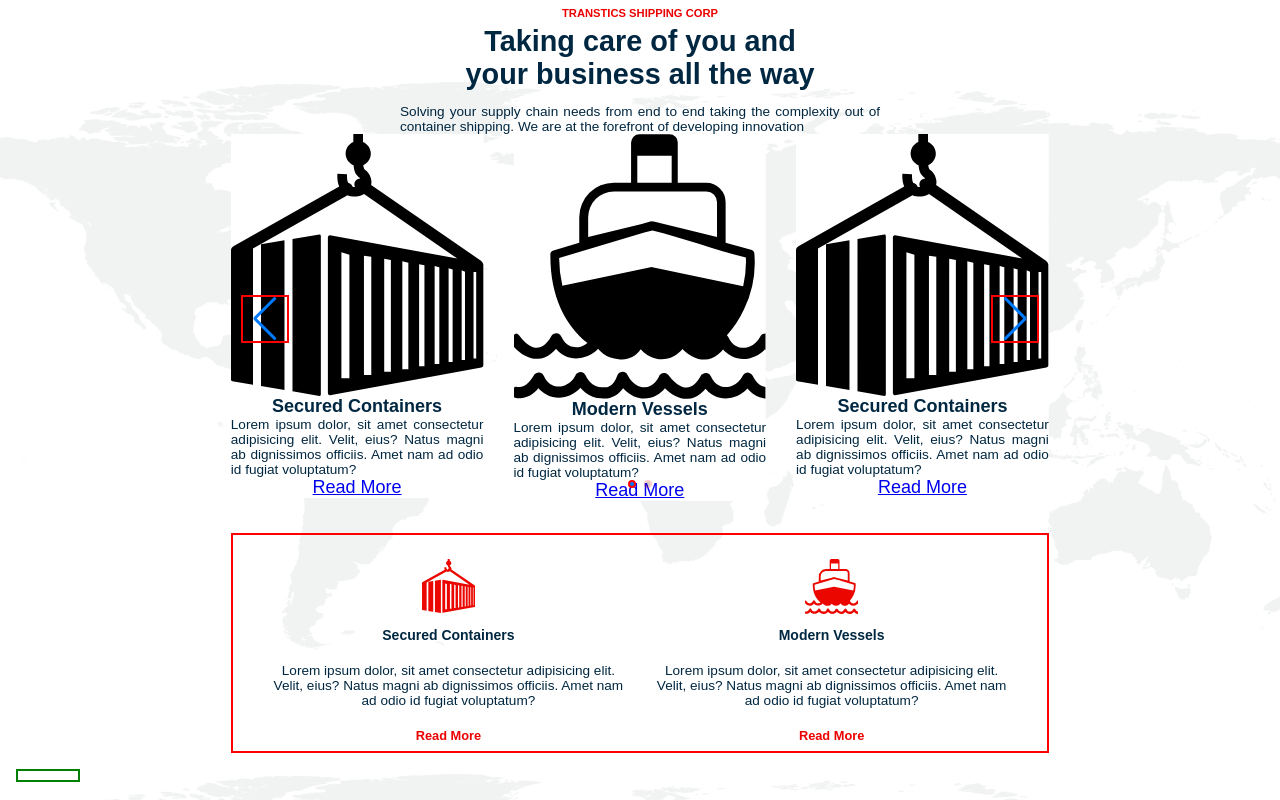
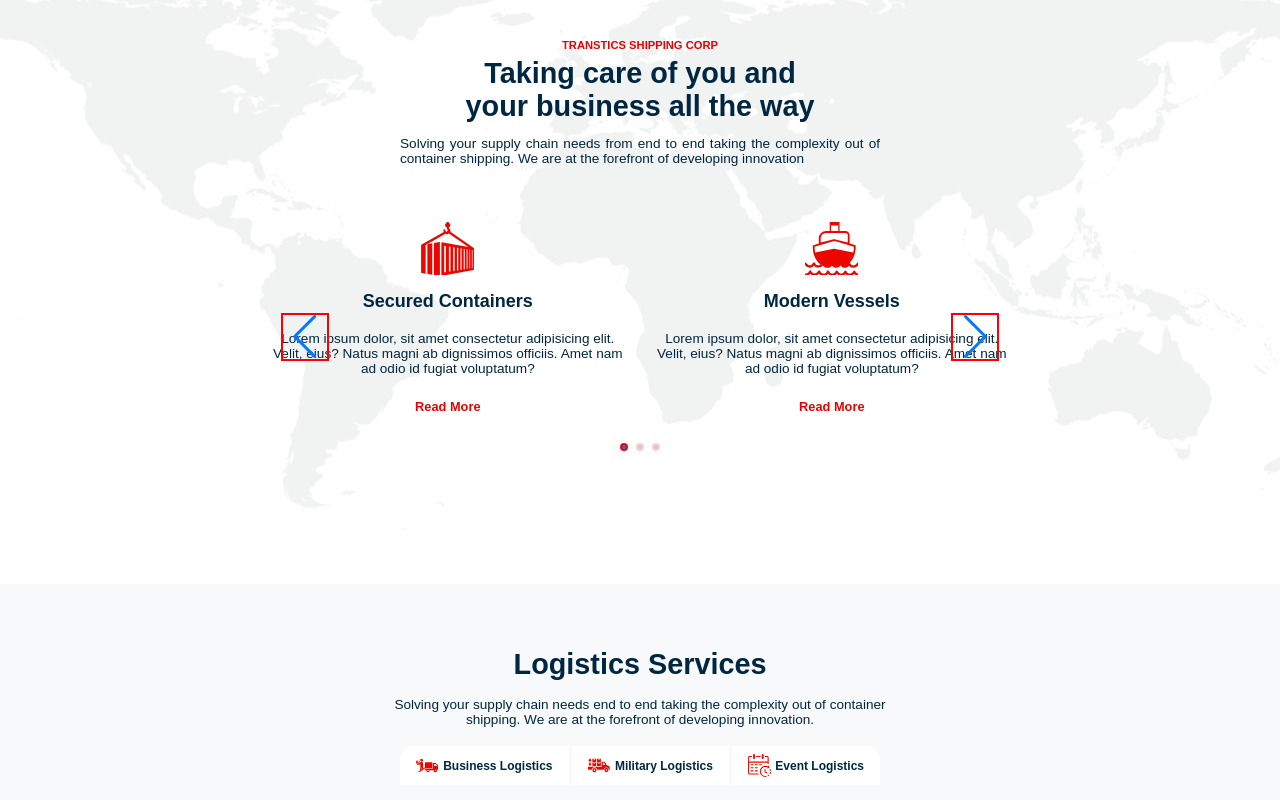
Before and after one commit to tracemycodes/fullstack_logistics_service_webapp, a React (Create React App) app: page / in a window 1280 px wide. Shown: the part 860-1660 px from the top of the page. Built offline with nearby package versions, Linux system fonts and the light colour scheme.

Commit message:
feat: news section

```diff
--- a/src/App.js
+++ b/src/App.js
@@ -6,6 +6,7 @@ import Footer from './components/LandingPage/Footer';
 import Header from './components/LandingPage/Header';
 import LandingPage from './components/LandingPage/LandingPage';
 import LogisticsService from './components/LandingPage/LogisticsService';
+import RecentNews from './components/LandingPage/RecentNews';
 import ShipSmart from './components/LandingPage/ShipSmart';
 import TrackShipment from './components/LandingPage/TrackShipment';
 import { LightTheme } from './theme/globalStyle';
@@ -22,6 +23,7 @@ function App() {
         <TrackShipment />
         <ShipSmart />
         <Advantages />
+        <RecentNews/>
         <ClientReview />
         <Footer />
       </ThemeProvider>
--- a/src/components/LandingPage/AboutShipment.js
+++ b/src/components/LandingPage/AboutShipment.js
@@ -17,7 +17,7 @@ import './styles.css';
 import { Navigation, Pagination } from 'swiper';
 
 const AboutLogistics = styled.section`
-  padding: 4rem 0;
+  padding: 6rem 0 7rem;
   color: ${({ theme }) => theme.text_darkBlue};
   background-image: url(${mapImg});
   background-cover: cover;
@@ -52,12 +52,11 @@ const AboutLogistics = styled.section`
   .about-carousel {
     padding: 0.5rem 2.5rem;
     margin-top: 2rem;
-    border: 2px solid red;
     display: flex;
     gap: 2rem;
 
     article {
-      margin-top: 1rem;
+      margin: 1rem 0 3rem;
     }
     .icon {
       width: 3.3rem;
@@ -89,12 +88,6 @@ const AboutLogistics = styled.section`
     }
 
   }
-  .dots {
-      border: 2px solid green;
-      width: 4rem;
-      padding: .3rem;
-      margin: 1rem;
-    }
 `;
 
 const AboutShipment = () => {
@@ -108,11 +101,12 @@ const AboutShipment = () => {
           out of container shipping. We are at the forefront of developing
           innovation
         </p>
+        <div className='about-carousel'>
         <Swiper
           modules={[Navigation, Pagination]}
             spaceBetween={30}
             loop={true}
-            slidesPerView={3}
+            slidesPerView={2}
             speed={2000}
             pagination={{
               clickable: true,
@@ -147,13 +141,12 @@ const AboutShipment = () => {
             <a href='#'>Read More</a>
           </article>
           </SwiperSlide>
-        </Swiper>
-        <div className='about-carousel'>
-          <article>
+          <SwiperSlide>
+            <article>
             <div className='icon'>
-              <img src={containerImg} alt='logo' />
+              <img src={shipmentImg} alt='' />
             </div>
-            <h4>Secured Containers</h4>
+            <h4>Packaged goods</h4>
             <p>
               Lorem ipsum dolor, sit amet consectetur adipisicing elit. Velit,
               eius? Natus magni ab dignissimos officiis. Amet nam ad odio id
@@ -161,21 +154,10 @@ const AboutShipment = () => {
             </p>
             <a href='#'>Read More</a>
           </article>
-          <article>
-            <div className='icon'>
-              <img src={shipmentImg} alt='' />
-            </div>
-            <h4>Modern Vessels</h4>
-            <p>
-              Lorem ipsum dolor, sit amet consectetur adipisicing elit. Velit,
-              eius? Natus magni ab dignissimos officiis. Amet nam ad odio id
-              fugiat voluptatum?
-            </p>
-            <a href='#'>Read More</a>
-          </article>
+          </SwiperSlide>
+        </Swiper>
         </div>
       </DivContainer>
-      <div className='dots'></div>
     </AboutLogistics>
   );
 };
--- a/src/components/LandingPage/LogisticsService.js
+++ b/src/components/LandingPage/LogisticsService.js
@@ -86,7 +86,7 @@ const Section = styled.section`
     gap: 1.4rem;
 
     .card {
-      // margin-top: 1rem;
+      margin: 1rem 0 4rem;
       color: ${({ theme }) => theme.text_darkBlue};
       background-color: ${({ theme }) => theme.text_light};
       border-bottom-left-radius: 0.8rem;
@@ -284,206 +284,3 @@ const LogisticsService = () => {
 };
 
 export default LogisticsService;
-
-// import React from 'react';
-// import styled from 'styled-components';
-// import { DivContainer } from '../../styles/styles';
-// import truckImg from '../../assets/truck-img.jpg'
-// import shipImg from '../../assets/ship-cargo.jpg'
-// import airplaneImg from '../../assets/plane-flying.jpg'
-// import businessImg from '../../assets/icons/movers.svg'
-// import eventImg from '../../assets/icons/reschedule-date.svg'
-// import militaryImg from '../../assets/icons/truck-loading.svg'
-
-// const Section = styled.section`
-//   padding: 4rem 0rem;
-//    background-color: #F8F9FB;
-//   // background-color: ${({theme}) => theme.text_ashGrey};
-//   overflow: hidden;
-
-//   h3 {
-//     text-align: center;
-//     font-size: ${({theme}) => theme.text_h2};
-//     color: ${({theme}) => theme.text_darkBlue};
-//   }
-//   .section-details {
-//     max-width: 34rem;
-//     width: 90%;
-//     color: ${({theme}) => theme.text_darkBlue};
-//     font-size: ${({theme}) => theme.text_p1};
-//     text-align: center;
-//     margin: 1rem auto;
-
-//     @media (max-width: 500px) {
-//       text-align: justify;
-//     }
-//   }
-//   .tab-group {
-//     display: flex;
-//     align-items: center;
-//     justify-content: center;
-//     margin: 1.2rem;
-
-//     button {
-//       padding: 0.5rem 1rem;
-//       font-size: clamp(0.68rem, 3vw, 0.75rem);
-//       border: none;
-//       background-color: ${({theme}) => theme.text_light};
-//       margin: 0 0.1rem;
-//       color: ${({theme}) => theme.text_darkBlue};
-//       font-weight: 600;
-//       display: flex;
-//       align-items: center;
-//       position: relative;
-//       z-index: 3;
-
-//       :hover {
-//         background-color: ${({theme}) => theme.text_darkBlue};
-//         color: ${({theme}) => theme.text_light};
-//       }
-//     }
-
-//     img {
-//       width: 1.4rem;
-//       height: 1.4rem;
-//       margin-right: .3rem;
-//       filter: ${({theme}) => theme.icon_filter};
-//     }
-//     .btn-left {
-//       border-top-left-radius: 0.85rem;
-//     }
-//     .btn-right {
-//       border-top-right-radius: 0.85rem;
-//     }
-//   }
-//   .logistics-carousel {
-//     display: flex;
-//     align-items: center;
-//     gap: 1.4rem;
-
-//     .card {
-//       margin-top: 1rem;
-//       color: ${({theme}) => theme.text_darkBlue};
-//       background-color: ${({theme}) => theme.text_light};
-//       border-bottom-left-radius: .8rem;
-//       border-bottom-right-radius: .8rem;
-//       box-shadow: 0px 4px 4px 3px rgba(0, 0, 0, 0.1);
-//       z-index: 2;
-//       position: relative;
-//     }
-//     h4 {
-//       margin: 0.8rem 1.3rem 0rem;
-//       font-size: ${({theme}) => theme.text_h3};
-//       font-weight: 500;
-//     }
-//     p {
-//       margin: 1.3rem;
-//       font-size: ${({theme}) => theme.text_p1};
-//     }
-//     .card-num {
-//       color: ${({theme}) => theme.text_orange};
-//       font-weight: bold;
-//       margin-right: 0.2rem;
-//     }
-//     .card-img {
-//       height: 12rem;
-//       position: relative;
-//       z-index: 3;
-
-//       &:after {
-//         content: ' ';
-//         position: absolute;
-//         top: 0;
-//         left: 0;
-//         height: 100%;
-//         width: 100%;
-//       }
-//       &:hover:after {
-//         background-color: ${({theme}) => theme.text_blue_overlay};
-//       }
-//       img {
-//         width: 100%;
-//         height: 100%;
-//         object-fit: cover;
-//       }
-//     }
-//   }
-//   .pagination {
-//     border: 2px solid orange;
-//     width: 3rem;
-//     height: 0.4rem;
-//     margin: 2.5rem auto 0.5rem;
-//   }
-// `;
-
-// const LogisticsService = () => {
-//   return (
-//     <Section>
-//       <h3>Logistics Services</h3>
-//       <p className='section-details'>
-//         Solving your supply chain needs end to end taking the complexity out of
-//         container shipping. We are at the forefront of developing innovation.
-//       </p>
-//       <DivContainer>
-//         <div className='tab-group'>
-//           <button className='btn-left'>
-//             <img src={businessImg} alt="" />
-//             Business Logistics
-//           </button>
-//           <button className='btn'>
-//             <img src={militaryImg} alt="" />
-//             Military Logistics
-//           </button>
-//           <button className='btn-right'>
-//             <img src={eventImg} alt="" />
-//             Event Logistics
-//           </button>
-//         </div>
-//         <section className='logistics-carousel'>
-//           <div className='card'>
-//             <div className='card-img'>
-//               <img src={truckImg} alt="" />
-//             </div>
-//             <h4>
-//               {' '}
-//               <span className='card-num'>01.</span> <strong>Truck </strong>{' '}
-//               Delivery{' '}
-//             </h4>
-//             <p>
-//               We offer a Global Logistics Network with our Worldwide offices.
-//             </p>
-//           </div>
-//           <div className='card'>
-//             <div className='card-img'>
-//               <img src={shipImg} alt="" />
-//             </div>
-//             <h4>
-//               {' '}
-//               <span className='card-num'>01.</span> <strong>Truck </strong>{' '}
-//               Delivery{' '}
-//             </h4>
-//             <p>
-//               We offer a Global Logistics Network with our Worldwide offices.
-//             </p>
-//           </div>
-//           <div className='card'>
-//             <div className='card-img'>
-//               <img src={airplaneImg} alt="" />
-//             </div>
-//             <h4>
-//               {' '}
-//               <span className='card-num'>01.</span> <strong>Truck </strong>{' '}
-//               Delivery{' '}
-//             </h4>
-//             <p>
-//               We offer a Global Logistics Network with our Worldwide offices.
-//             </p>
-//           </div>
-//         </section>
-//         <div className='pagination'></div>
-//       </DivContainer>
-//     </Section>
-//   );
-// };
-
-// export default LogisticsService;
--- /dev/null
+++ b/src/components/LandingPage/RecentNews.js
@@ -0,0 +1,41 @@
+import React from 'react'
+import styled from 'styled-components'
+import { DivContainer } from '../../styles/styles'
+
+const NewsSection = styled.section`
+
+`
+
+const RecentNews = () => {
+  return (
+    <NewsSection>
+      <DivContainer>
+        <h2>Recent News</h2>
+        <p>Solving your supply chain needs from end to end, taking the complexity out of container shipping We are the forefront of developing innovation.</p>
+        <div className="news-bar">
+          <article>
+            <div className="news-img"></div>
+            <h3>Denso invests $10mn in india distribution</h3>
+            <p className="news-text">By HARRY MENEAR - Mar 16, 2021 - 9:00AM</p>
+          </article>
+        </div>
+        <div className="news-bar">
+          <article>
+            <div className="news-img"></div>
+            <h3>Denso invests $10mn in india distribution</h3>
+            <p className="news-text">By HARRY MENEAR - Mar 16, 2021 - 9:00AM</p>
+          </article>
+        </div>
+        <div className="news-bar">
+          <article>
+            <div className="news-img"></div>
+            <h3>Denso invests $10mn in india distribution</h3>
+            <p className="news-text">By HARRY MENEAR - Mar 16, 2021 - 9:00AM</p>
+          </article>
+        </div>
+      </DivContainer>
+    </NewsSection>
+  )
+}
+
+export default RecentNews
--- a/src/components/LandingPage/styles.css
+++ b/src/components/LandingPage/styles.css
@@ -28,7 +28,7 @@ body {
 .swiper-slide {
   text-align: center;
   font-size: 18px;
-  background: #fff;
+  /* background: #fff; */
   /* border: 2px solid purple; */
 
   /* Center slide text vertically */
@@ -58,14 +58,13 @@ body {
   margin-right: auto;
 }
 
-
-.swiper-button-next{
+.swiper-button-next {
   border: 2px solid red;
   width: 3rem;
   height: 3rem;
   position: absolute;
 }
-.swiper-button-prev{
+.swiper-button-prev {
   border: 2px solid red;
   width: 3rem;
   height: 3rem;
@@ -78,5 +77,5 @@ body {
 
 .custom-warp {
   border: 4px solid yellowgreen;
-  background-color: green;;
+  background-color: green;
 }
```
